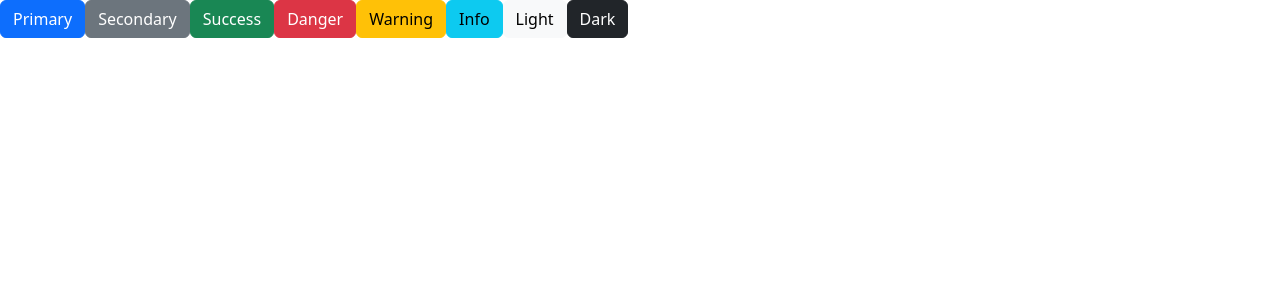
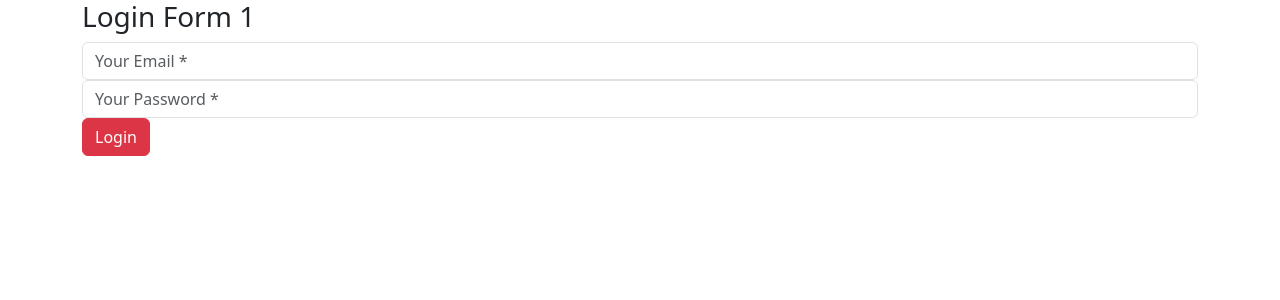
Before and after one commit to BokiMembax/project-x, an Angular app in the folder webApp/projectXApp/: page /login in a window 1280 px wide. Shown: the top 300 px of the page. Built offline with nearby package versions, Linux system fonts and the light colour scheme.

Commit message:
worked on login page

```diff
--- a/webApp/projectXApp/src/app/app.config.ts
+++ b/webApp/projectXApp/src/app/app.config.ts
@@ -2,7 +2,8 @@ import { ApplicationConfig } from '@angular/core';
 import { provideRouter } from '@angular/router';
 
 import { routes } from './app.routes';
+import { provideHttpClient, withFetch } from '@angular/common/http';
 
 export const appConfig: ApplicationConfig = {
-  providers: [provideRouter(routes)]
+  providers: [provideRouter(routes), provideHttpClient(withFetch())]
 };
--- a/webApp/projectXApp/src/app/auth/login/login.component.html
+++ b/webApp/projectXApp/src/app/auth/login/login.component.html
@@ -1,8 +1,21 @@
-<button type="button" class="btn btn-primary">Primary</button>
-<button type="button" class="btn btn-secondary">Secondary</button>
-<button type="button" class="btn btn-success">Success</button>
-<button type="button" class="btn btn-danger">Danger</button>
-<button type="button" class="btn btn-warning">Warning</button>
-<button type="button" class="btn btn-info">Info</button>
-<button type="button" class="btn btn-light">Light</button>
-<button type="button" class="btn btn-dark">Dark</button>
+<div class="container login-container">
+    <div class="row">
+        <div class="col-md-12 login-form-1">
+            <h3>Login Form 1</h3>
+
+            <form [formGroup]="formGroup">
+
+                <div class="form-group">
+                    <input type="text" class="form-control" placeholder="Your Email *" formControlName="email"/>
+                </div>
+                <div class="form-group">
+                    <input type="password" class="form-control" placeholder="Your Password *" formControlName="password"/>
+                </div>
+                <div class="form-group">
+                    <button type="button" class="btn btn-danger" (click)="onLogin()">Login</button>
+                </div>
+
+            </form>
+        </div>
+    </div>
+</div>
--- a/webApp/projectXApp/src/app/auth/login/login.component.ts
+++ b/webApp/projectXApp/src/app/auth/login/login.component.ts
@@ -1,12 +1,44 @@
+import { HttpClient } from '@angular/common/http';
 import { Component } from '@angular/core';
+import { FormBuilder, FormGroup, FormsModule, ReactiveFormsModule } from '@angular/forms';
 
 @Component({
   selector: 'app-login',
   standalone: true,
-  imports: [],
+  imports: [ReactiveFormsModule, FormsModule],
   templateUrl: './login.component.html',
-  styleUrl: './login.component.css'
+  styleUrl: './login.component.css',
+  providers:[]
 })
 export class LoginComponent {
 
+  public formGroup: FormGroup;
+
+  constructor(private _fb: FormBuilder, private _httpClient: HttpClient) {
+    this.formGroup = _fb.group({
+      "email": [],
+      "password": []
+    })
+  }
+
+  public onLogin(): void{
+    if(this.formGroup.valid){
+      let request = {
+        email: this.formGroup.controls["email"].value,
+        password: this.formGroup.controls["password"].value
+      }
+
+      this._httpClient.post("https://localhost:7272/api/auth/login", request).subscribe(
+        (response: any) => {
+          console.log(response);
+        },
+        (error: any) => {
+          console.log(error);
+        },
+        () => {
+            console.log("finalize");
+        }
+      )
+    }
+  }
 }
```
